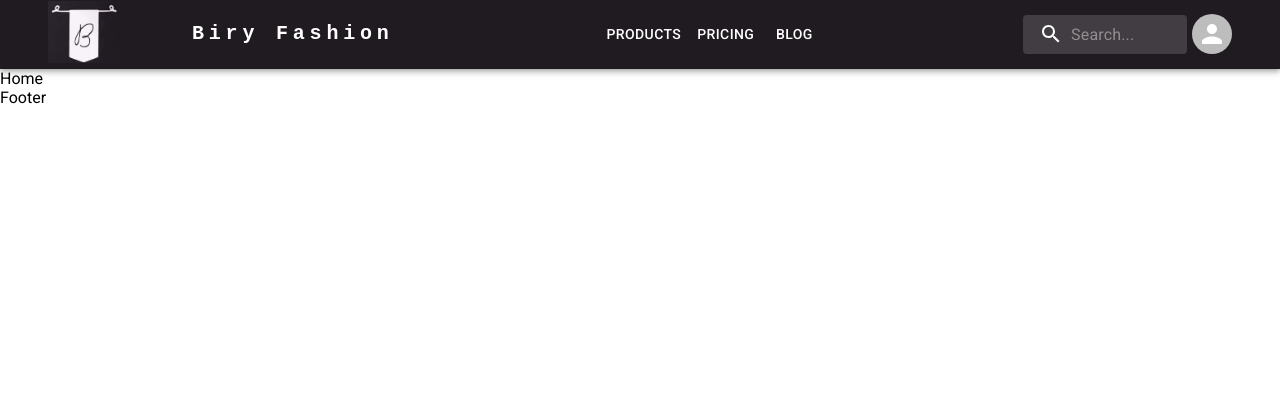
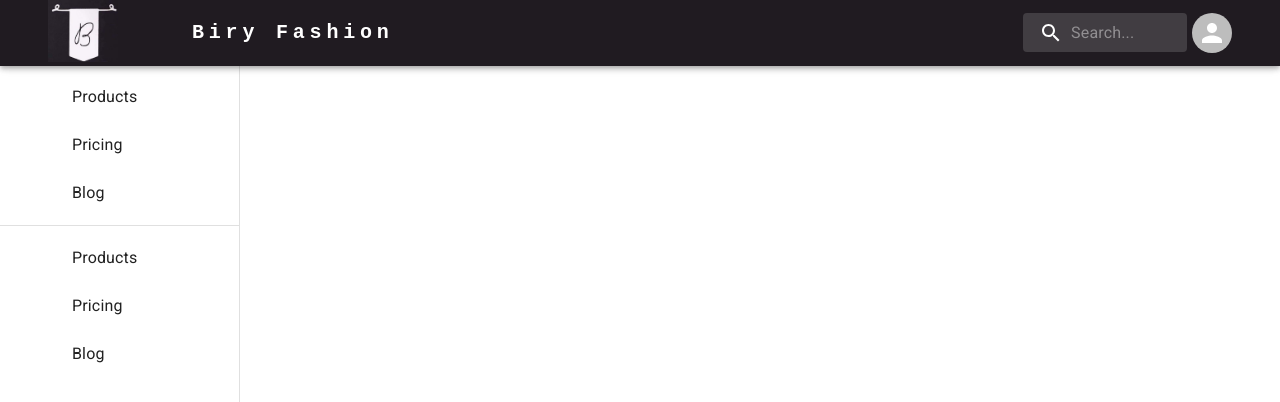
Before and after one commit to AhmedSaadKader/biry-fashion, a React (Vite) app: page / in a window 1280 px wide. Shown: the top 402 px of the page. Built offline with nearby package versions, Linux system fonts and the light colour scheme.

Commit message:
add responsive drawer

```diff
--- /dev/null
+++ b/src/components/Drawer/Drawer.tsx
@@ -0,0 +1,97 @@
+import * as React from 'react';
+import AppBar from '@mui/material/AppBar';
+import Box from '@mui/material/Box';
+import CssBaseline from '@mui/material/CssBaseline';
+import Divider from '@mui/material/Divider';
+import Drawer from '@mui/material/Drawer';
+import IconButton from '@mui/material/IconButton';
+import InboxIcon from '@mui/icons-material/MoveToInbox';
+import List from '@mui/material/List';
+import ListItem from '@mui/material/ListItem';
+import ListItemButton from '@mui/material/ListItemButton';
+import ListItemIcon from '@mui/material/ListItemIcon';
+import ListItemText from '@mui/material/ListItemText';
+import MailIcon from '@mui/icons-material/Mail';
+import Toolbar from '@mui/material/Toolbar';
+import Typography from '@mui/material/Typography';
+
+const drawerWidth = 240;
+const pages = ['Products', 'Pricing', 'Blog'];
+
+interface DrawerProps {
+  mobileOpen: boolean;
+  handleDrawerToggle: () => void;
+  window?: () => Window;
+}
+
+export default function ResponsiveDrawer({ mobileOpen, handleDrawerToggle, window }: DrawerProps) {
+  const drawer = (
+    <div>
+      <Toolbar />
+      <Divider />
+      <List>
+        {pages.map((text, index) => (
+          <ListItem key={text} disablePadding>
+            <ListItemButton>
+              <ListItemIcon sx={{ color: 'white' }}>
+                {index % 2 === 0 ? <InboxIcon /> : <MailIcon />}
+              </ListItemIcon>
+              <ListItemText primary={text} />
+            </ListItemButton>
+          </ListItem>
+        ))}
+      </List>
+      <Divider />
+      <List>
+        {pages.map((text, index) => (
+          <ListItem key={text} disablePadding>
+            <ListItemButton>
+              <ListItemIcon sx={{ color: 'white' }}>
+                {index % 2 === 0 ? <InboxIcon /> : <MailIcon />}
+              </ListItemIcon>
+              <ListItemText primary={text} />
+            </ListItemButton>
+          </ListItem>
+        ))}
+      </List>
+    </div>
+  );
+
+  const container = window !== undefined ? () => window().document.body : undefined;
+
+  return (
+    <Box sx={{ display: 'flex' }}>
+      <Box
+        component="nav"
+        sx={{ width: { sm: drawerWidth }, flexShrink: { sm: 0 } }}
+        aria-label="mailbox folders">
+        {/* The implementation can be swapped with js to avoid SEO duplication of links. */}
+        <Drawer
+          container={container}
+          variant="temporary"
+          open={mobileOpen}
+          onClose={handleDrawerToggle}
+          ModalProps={{
+            keepMounted: true // Better open performance on mobile.
+          }}
+          sx={{
+            display: { xs: 'block', sm: 'none' },
+            zIndex: '1075',
+            '& .MuiDrawer-paper': { boxSizing: 'border-box', width: drawerWidth }
+          }}>
+          {drawer}
+        </Drawer>
+        <Drawer
+          variant="permanent"
+          sx={{
+            display: { xs: 'none', sm: 'block' },
+            zIndex: '1075',
+            '& .MuiDrawer-paper': { boxSizing: 'border-box', width: drawerWidth }
+          }}
+          open>
+          {drawer}
+        </Drawer>
+      </Box>
+    </Box>
+  );
+}
--- a/src/components/Navbar/Navbar.tsx
+++ b/src/components/Navbar/Navbar.tsx
@@ -16,6 +16,7 @@
 import Avatar from '@mui/material/Avatar';
 import NavbarLogo from './NavbarLogo';
 import NavbarSearch from './NavbarSearch';
+import ResponsiveDrawer from '../Drawer/Drawer';
 
 const pages = ['Products', 'Pricing', 'Blog'];
 const settings = ['Profile', 'Account', 'Dashboard', 'Logout'];
@@ -37,23 +38,21 @@
 
 const Navbar = () => {
   const [openSearch, setOpenSearch] = useState(false);
-  const [anchorElNav, setAnchorElNav] = useState<null | HTMLElement>(null);
   const [anchorElUser, setAnchorElUser] = useState<null | HTMLElement>(null);
-  const handleOpenNavMenu = (event: React.MouseEvent<HTMLElement>) => {
-    setAnchorElNav(event.currentTarget);
+  const [mobileOpen, setMobileOpen] = useState(false);
+  const handleDrawerToggle = () => {
+    setMobileOpen(!mobileOpen);
   };
   const handleOpenUserMenu = (event: React.MouseEvent<HTMLElement>) => {
     setAnchorElUser(event.currentTarget);
-  };
-  const handleCloseNavMenu = () => {
-    setAnchorElNav(null);
   };
   const handleCloseUserMenu = () => {
     setAnchorElUser(null);
   };
 
   return (
-    <AppBar position="sticky" sx={{ backgroundColor: '#201b21' }}>
+    <Box>
+      <AppBar position="sticky" sx={{ backgroundColor: '#201b21', zIndex: 1300 }}>
         <Container maxWidth="xl">
           <Toolbar
             sx={{
@@ -82,32 +81,13 @@
             </Typography>
             <Box sx={{ flexGrow: 0, display: { xs: 'flex', md: 'none' } }}>
               <IconButton
-              sx={{ padding: 0 }}
-              size="large"
-              aria-label="account of current user"
-              aria-controls="menu-appbar"
-              aria-haspopup="true"
-              onClick={handleOpenNavMenu}
-              color="inherit">
+                color="inherit"
+                aria-label="open drawer"
+                edge="start"
+                onClick={handleDrawerToggle}
+                sx={{ mr: 2, display: { sm: 'none' } }}>
                 <MenuIcon />
               </IconButton>
-            <Menu
-              id="menu-appbar"
-              anchorEl={anchorElNav}
-              anchorOrigin={{ vertical: 'bottom', horizontal: 'left' }}
-              keepMounted
-              transformOrigin={{ vertical: 'top', horizontal: 'left' }}
-              open={Boolean(anchorElNav)}
-              onClose={handleCloseNavMenu}
-              sx={{ display: { xs: 'block', md: 'none' } }}>
-              {pages.map((page) => {
-                return (
-                  <MenuItem key={page} onClick={handleCloseNavMenu}>
-                    <Typography textAlign="center">{page}</Typography>
-                  </MenuItem>
-                );
-              })}
-            </Menu>
             </Box>
             <NoDisplayIfSearchOpen
               openSearch={openSearch}
@@ -136,18 +116,6 @@
                 Biry Fashion
               </Typography>
             </NoDisplayIfSearchOpen>
-          <Box sx={{ flexGrow: 1, display: { xs: 'none', md: 'flex' } }}>
-            {pages.map((page) => {
-              return (
-                <Button
-                  key={page}
-                  onClick={handleCloseNavMenu}
-                  sx={{ my: 2, color: 'white', display: 'block' }}>
-                  {page}
-                </Button>
-              );
-            })}
-          </Box>
             <NavbarSearch setOpenSearch={setOpenSearch} />
             <Tooltip title="Open settings">
               <IconButton onClick={handleOpenUserMenu} sx={{ p: 0 }}>
@@ -174,6 +142,8 @@
           </Toolbar>
         </Container>
       </AppBar>
+      <ResponsiveDrawer mobileOpen={mobileOpen} handleDrawerToggle={handleDrawerToggle} />
+    </Box>
   );
 };
 
--- a/src/pages/SharedLayout.tsx
+++ b/src/pages/SharedLayout.tsx
@@ -1,4 +1,5 @@
 import { Outlet } from 'react-router-dom';
+import ResponsiveDrawer from '../components/Drawer/Drawer';
 import Footer from '../components/Footer/Footer';
 import Navbar from '../components/Navbar/Navbar';
 
```
Lines whose indentation alone changed are shown as unchanged.
